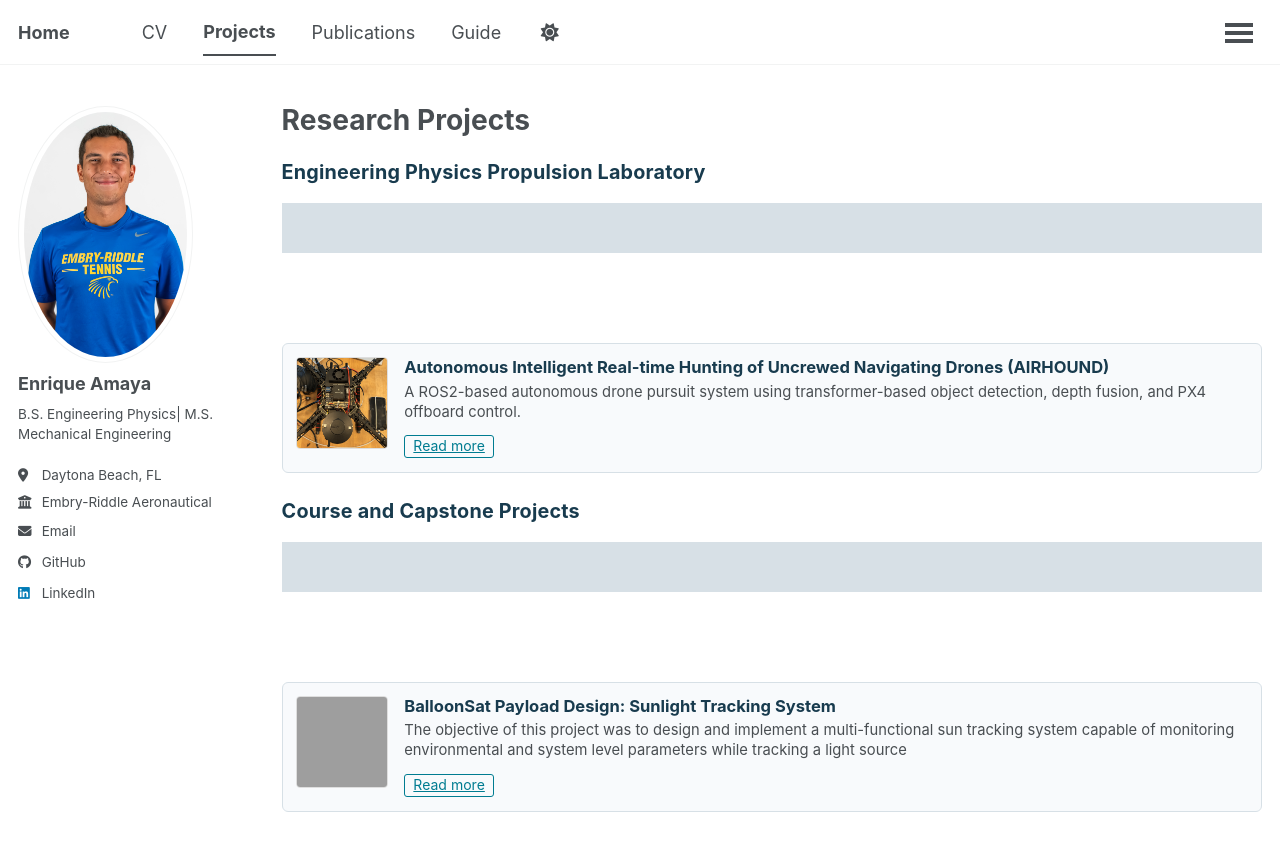
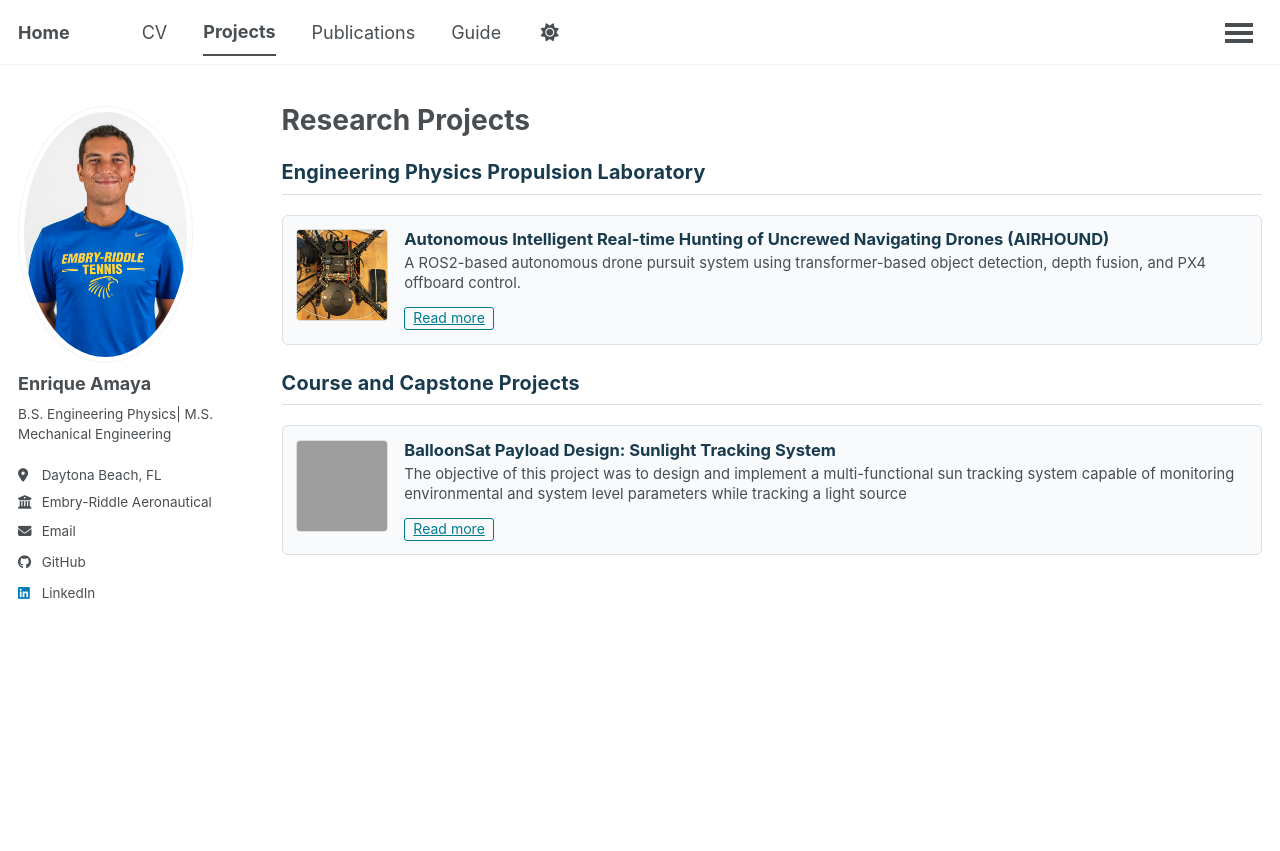
Before and after one commit to kikeamaya/kikeamaya.github.io, a Jekyll site: the page built from _pages/projects.html, in a window 1280 px wide and 1026 px high. Shown: the top 851 px of the window. Built offline with Jekyll 4.4.1, drawn with Linux system fonts in a browser that asks for light colours; a style sheet for code colours, icons or effects is not loaded; grey boxes are pictures that could not be loaded.

Commit message:
Font change 4

```diff
--- a/_sass/_custom.scss
+++ b/_sass/_custom.scss
@@ -78,9 +78,9 @@
 {
   display: block;
   width:  100%;
-  margin: 1.5rem 0 5rem;
-  padding-bottom: 1rem;
-  border-bottom: 50px solid #d7e0e6;
+  margin: 1.5rem 0 1.1rem;
+  padding-bottom: 0.5rem;
+  border-bottom: 1px solid #d7e0e6;
   color: #183b4e;
   font-size: 1.1em;
   font-weight: 700;
```
